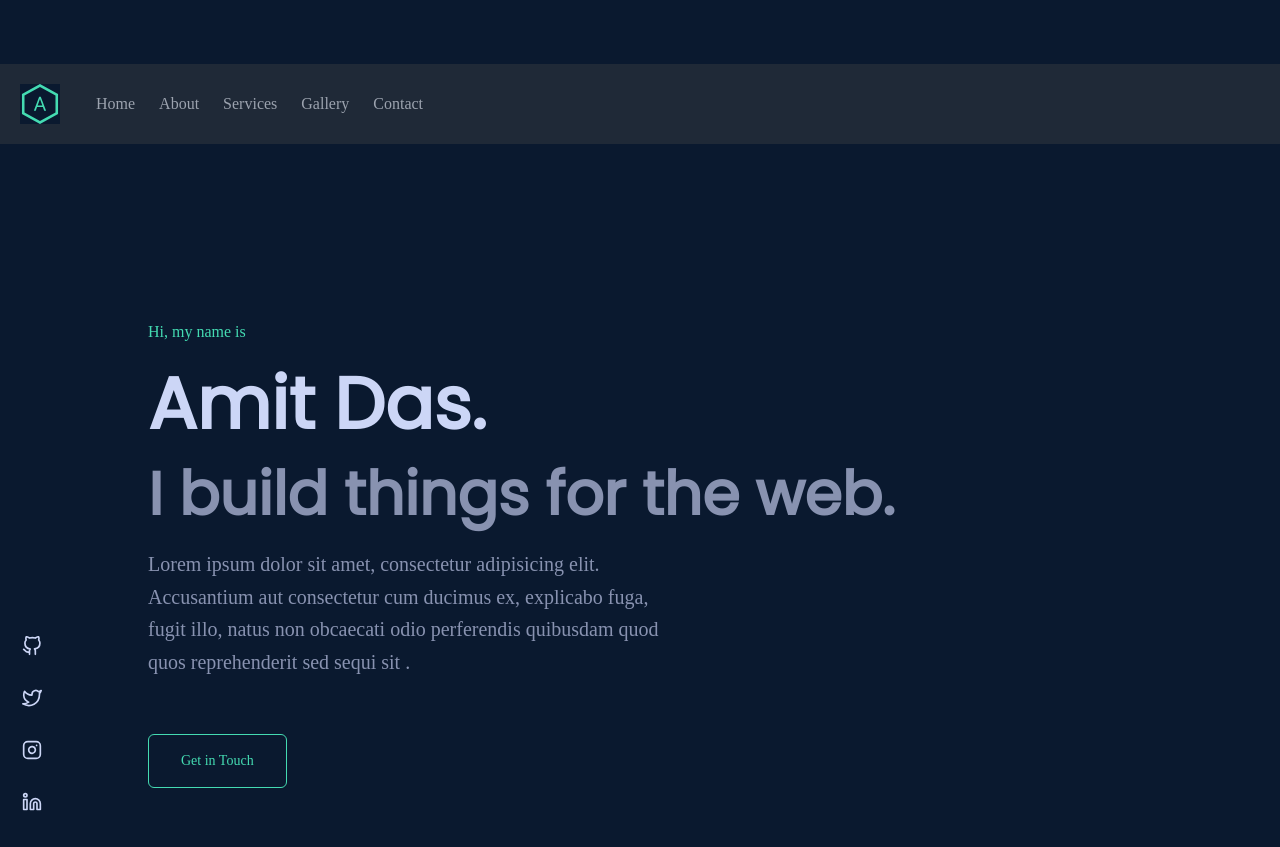
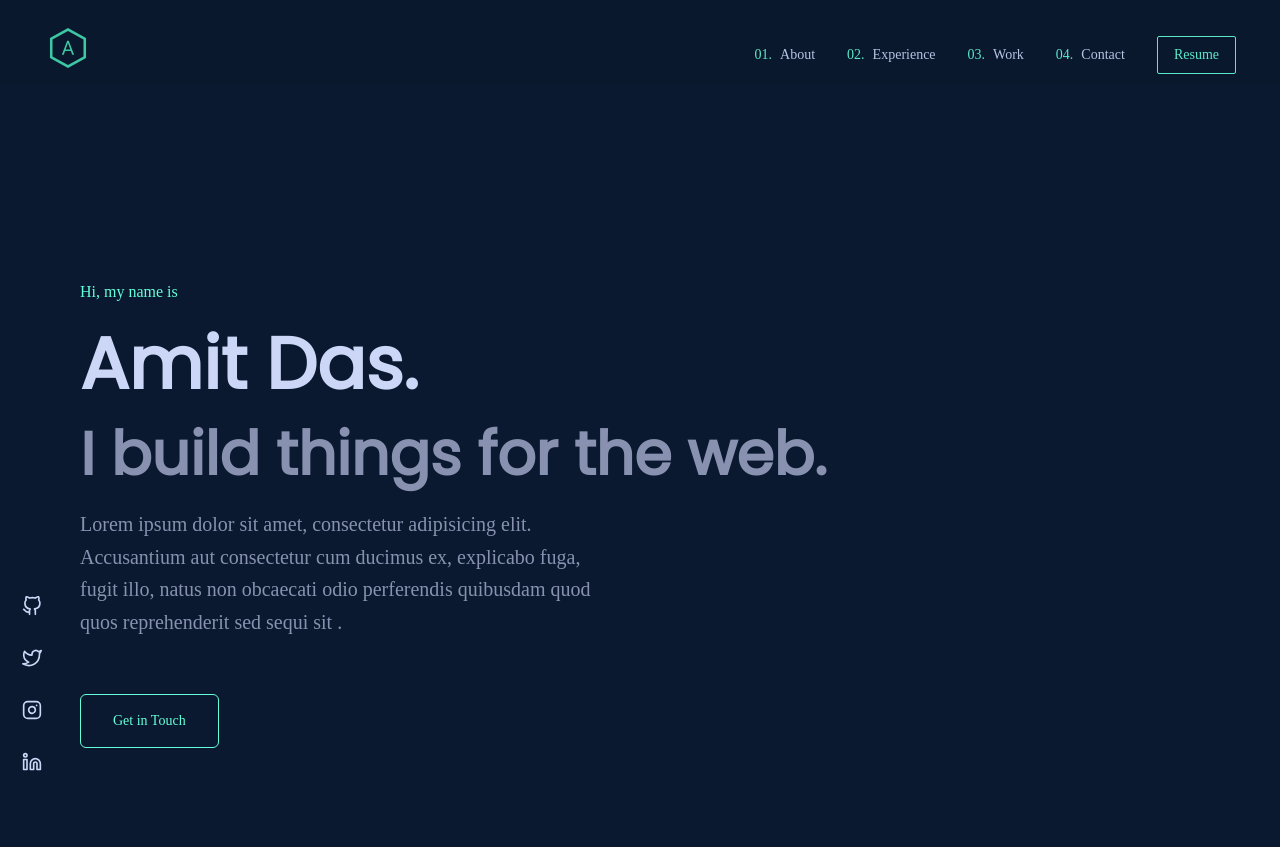
Before and after one commit to amitedu/tailwind-jit-starter-template, a website: page public/index.html in a window 1280 px wide. Shown: the top 847 px of the page. Drawn offline with nearby package versions, Linux system fonts and the light colour scheme; a web font is replaced by a local one.

Commit message:
mobile navbar complete

```diff
--- a/public/index.html
+++ b/public/index.html
@@ -15,46 +15,62 @@
 
 <body class="bg-theme-blue-deep pt-16 overflow-x-hidden ">
 
+    <!-- Need to fix mobile button and change colors -->
+
     <!-- New Navbar -->
-    <nav class="flex items-center bg-gray-800 p-3 flex-wrap">
-        <a href="#"
-            class="p-2 mr-4"
-        >
+    <nav class="flex  bg-theme-blue-deep opacity-90 flex-wrap fixed inset-x-0 top-0 z-50"
+        x-data="{ showMobileMenu : false }">
+        <a href="#" class="p-2 mr-4 md:ml-8 lg:ml-10 mt-5 ml-4">
             <img alt="site logo" src="images/my_portfolio_logo.svg" width="40">
         </a>
-        <div x-data="{ showMobileMenu : false }">
-            <button
-                @click="showMobileMenu = ! showMobileMenu"
-                class="text-white inline-flex p-3 hover:bg-gray-900 rounded md:hidden ml-auto"
-            >
-                <svg class="h-6 w-6" fill="none" stroke="currentColor" viewBox="0 0 24 24" xmlns="http://www.w3.org/2000/svg">
-                    <path d="M4 6h16M4 12h16m-7 6h7" stroke-linecap="round" stroke-linejoin="round" stroke-width="2" />
-                </svg>
-            </button>
-            <div
-                class="w-full md:inline-flex md:flex-grow md:w-auto"
-                id="navigation"
-            >
-                <div
-                    :class="showMobileMenu ? '' : 'hidden'"
-                    class="md:inline-flex md:flex-row md:ml-auto flex flex-col"
-                >
-                    <a href="#"
-                        class="md:inline-flex md:w-auto px-3 py-2 rounded text-gray-400 hover:text-white hover:bg-gray-900"
-                    ><span>Home</span></a>
-                    <a href="#"
-                        class="md:inline-flex md:w-auto px-3 py-2 rounded text-gray-400 hover:text-white hover:bg-gray-900"
-                    ><span>About</span></a>
-                    <a href="#"
-                        class="md:inline-flex md:w-auto px-3 py-2 rounded text-gray-400 hover:text-white hover:bg-gray-900"
-                    ><span>Services</span></a>
-                    <a href="#"
-                        class="md:inline-flex md:w-auto px-3 py-2 rounded text-gray-400 hover:text-white hover:bg-gray-900"
-                    ><span>Gallery</span></a>
-                    <a href="#"
-                        class="md:inline-flex md:w-auto px-3 py-2 rounded text-gray-400 hover:text-white hover:bg-gray-900"
-                    ><span>Contact</span></a>
-                </div>
+        <div @click.away="showMobileMenu = false" @keydown.escape="showMobileMenu = false"
+            :class=" ! showMobileMenu ? '' : 'bg-[#112240] w-1/2'" class="ml-auto md:w-auto">
+
+            <!-- Mobile menu button -->
+            <div class="flex justify-between">
+                <div></div>
+                <button @click="showMobileMenu = ! showMobileMenu"
+                    class="text-right inline-flex p-2 md:hidden mt-4 mr-2 text-theme-aquamarine focus:btn-outline">
+                    <svg x-show=" ! showMobileMenu" class="h-11 w-11" fill="none" stroke="currentColor"
+                        viewBox="0 0 24 24" xmlns="http://www.w3.org/2000/svg">
+                        <path d="M4 6h16M4 12h16m-7 6h7" stroke-linecap="round" stroke-linejoin="round"
+                            stroke-width="1.5" />
+                    </svg>
+                    <svg x-show="showMobileMenu" class="h-11 w-11" data-darkreader-inline-fill=""
+                        data-darkreader-inline-stroke="" fill="none" stroke="currentColor"
+                        style="--darkreader-inline-fill:none; --darkreader-inline-stroke:currentColor;"
+                        viewBox="0 0 24 24" xmlns="http://www.w3.org/2000/svg">
+                        <path stroke-linecap="round" stroke-linejoin="round" stroke-width="1.5"
+                            d="M6 18L18 6M6 6l12 12">
+                        </path>
+                    </svg>
+                </button>
+            </div>
+
+            <div :class="showMobileMenu ? '' : 'hidden'" class="md:inline-flex md:flex-row md:ml-auto md:h-auto md:mr-6 lg:mr-8 md:mt-6 md:text-sm
+                flex flex-col h-screen items-center mt-48">
+                <a href="#" class="md:inline-flex md:w-auto md:mt-0  px-3 text-center py-3 rounded"><span
+                        class="block text-theme-aquamarine text-sm tracking-wide md:tracking-normal mb-1 md:mb-0">01<span
+                            class="font-extrabold md:font-normal">.</span></span>
+                    <span
+                        class="text-theme-gray-light hover:text-theme-aquamarine md:px-2 text-lg md:text-sm tracking-wide md:tracking-normal">About</span></a>
+                <a href="#" class="md:inline-flex md:w-auto px-3 py-3 text-center rounded mt-3 md:mt-0"><span
+                        class="block text-theme-aquamarine text-sm tracking-wide md:tracking-normal mb-1 md:mb-0">02<span
+                            class="font-extrabold md:font-normal">.</span></span>
+                    <span
+                        class="text-theme-gray-light hover:text-theme-aquamarine md:px-2 text-lg md:text-sm tracking-wide md:tracking-normal">Experience</span></a>
+                <a href="#" class="md:inline-flex md:w-auto px-3 py-3 text-center rounded mt-3 md:mt-0"><span
+                        class="block text-theme-aquamarine text-sm tracking-wide md:tracking-normal mb-1 md:mb-0">03<span
+                            class="font-extrabold md:font-normal">.</span></span>
+                    <span
+                        class="text-theme-gray-light hover:text-theme-aquamarine md:px-2 text-lg md:text-sm tracking-wide md:tracking-normal">Work</span></a>
+                <a href="#" class="md:inline-flex md:w-auto px-3 py-3 text-center rounded mt-3 md:mt-0"><span
+                        class="block text-theme-aquamarine text-sm tracking-wide md:tracking-normal mb-1 md:mb-0">04<span
+                            class="font-extrabold md:font-normal">.</span></span>
+                    <span
+                        class="text-theme-gray-light hover:text-theme-aquamarine md:px-2 text-lg md:text-sm tracking-wide md:tracking-normal">Contact</span></a>
+                <a href="#" class="md:inline-flex md:w-auto px-3 py-3 text-center mt-14 md:mt-0"><span
+                        class="text-theme-aquamarine border border-theme-aquamarine md:py-2 md:px-4 py-4 px-12 md:rounded-sm rounded-md hover:bg-theme-aquamarine hover:bg-opacity-10">Resume</span></a>
             </div>
         </div>
     </nav>
@@ -113,7 +129,7 @@
 
     </header> -->
 
-    <div class="flex">
+    <div class="flex mt-10">
         <div class="flex-none w-10 hidden sm:block">
             <!-- This item will not grow -->
             <!-- Side Bar -->
@@ -199,7 +215,7 @@
             </div>
 
         </div>
-        <div class="flex-grow">
+        <div class="">
             <!-- This item will grow -->
             <!-- Intro -->
             <section class="py-20 mt-24 px-10" id="intro">
@@ -302,8 +318,7 @@
                             <div class="w-2/3 flex justify-center">
                                 <div class="border-2 border-theme-aquamarine rounded">
                                     <img class="-mt-4 -ml-4 mr-4 mb-4 w-full h-auto rounded opacity-40 hover:opacity-100"
-                                        height="500px"
-                                        src="images/face1.jpg" width="500px">
+                                        height="500px" src="images/face1.jpg" width="500px">
                                 </div>
                             </div>
                         </div>
--- a/resources/css/tailwind.css
+++ b/resources/css/tailwind.css
@@ -1,3 +1,11 @@
 @tailwind base;
 @tailwind utilities;
 @tailwind components;
+
+
+@layer utilities {
+    .btn-outline {
+        outline: 2px dashed #44dbb2;
+        outline-offset: 2px;
+    }
+}
--- a/tailwind.config.js
+++ b/tailwind.config.js
@@ -17,7 +17,7 @@ module.exports = {
             },
             colors: {
                 "theme-green": "#00b140",
-                "theme-aquamarine": "#44dbb2",
+                "theme-aquamarine": "#64ffda",
                 "theme-blue-deep": "#0a192f",
                 "theme-gray-light": "#ccd6f6",
                 "theme-gray-deep": "#8892b0",
```
Also changed, not shown: public/css/styles.css.
